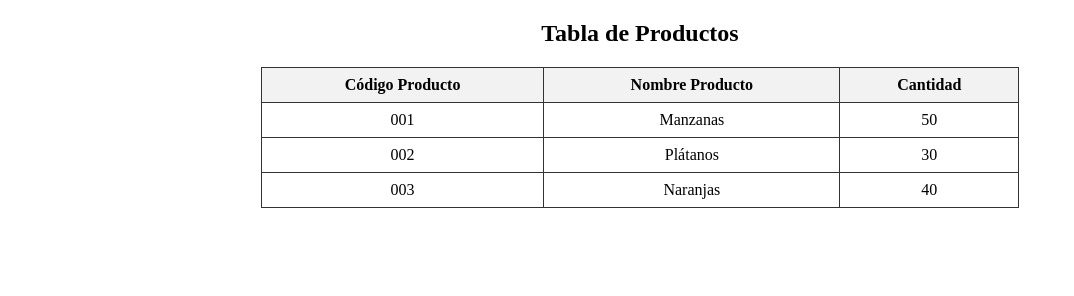
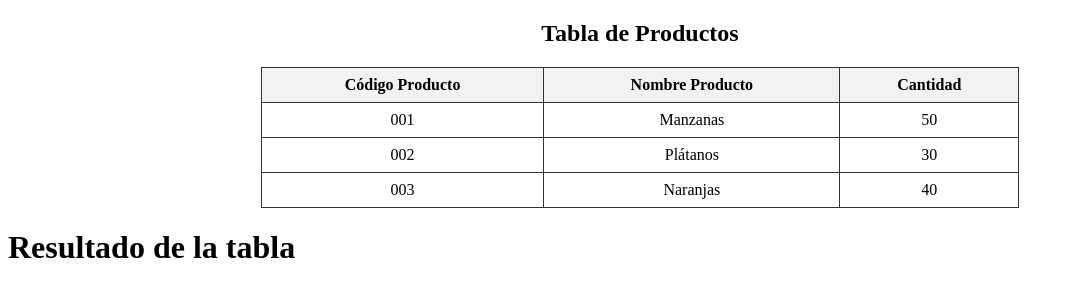
Before and after one commit to robertrojasligean/pruebacopilot, a plain HTML site: page index.html in a window 1280 px wide. Shown: the whole page, without its empty margins (0-1074 px from the left). Drawn offline with Linux system fonts and the light colour scheme.

Commit message:
Agregar un h1

```diff
--- a/index.html
+++ b/index.html
@@ -47,5 +47,8 @@
             </tr>
         </tbody>
     </table>
+
+    <h1>Resultado de la tabla</h1>
+
 </body>
 </html>
```
